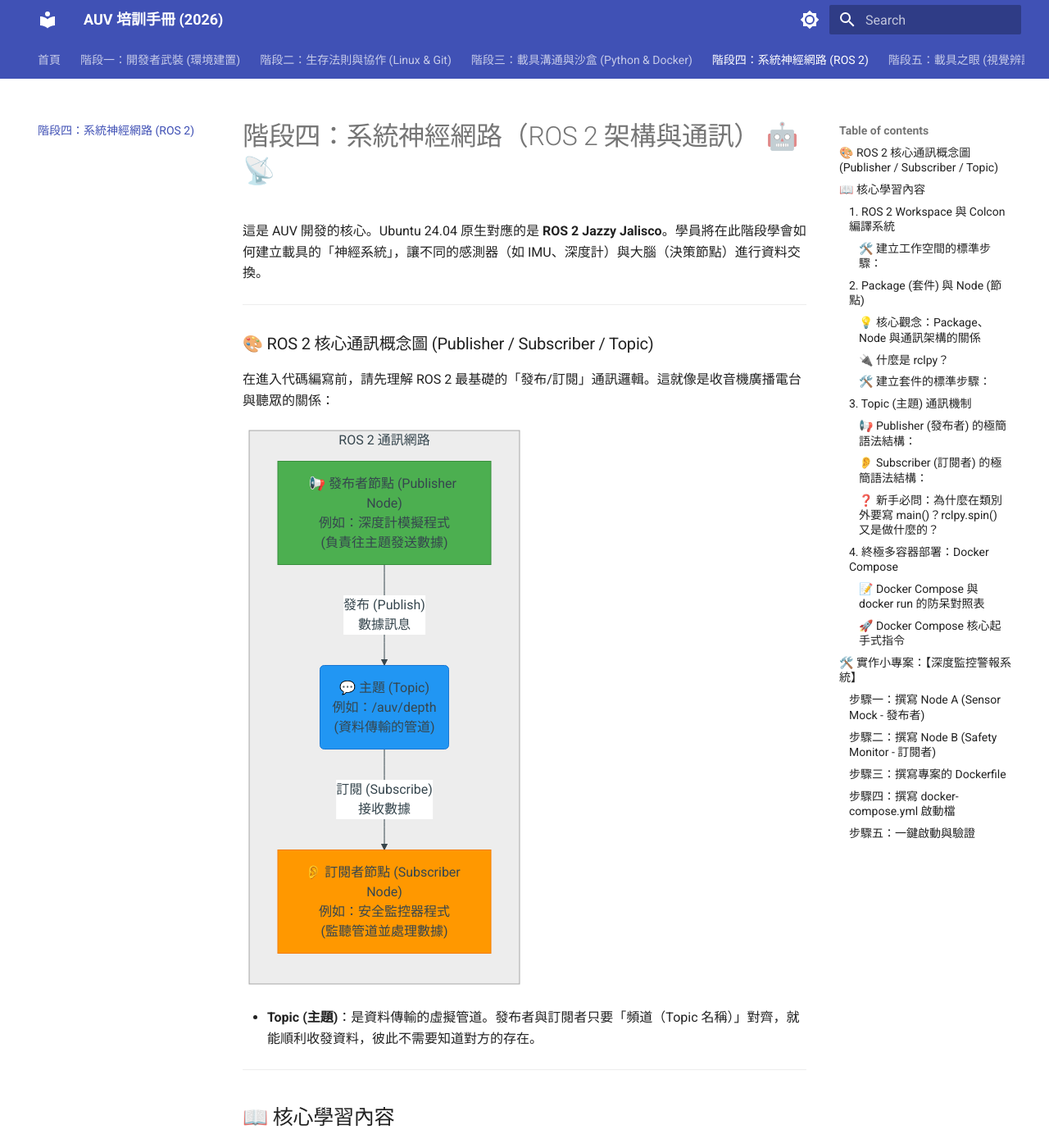
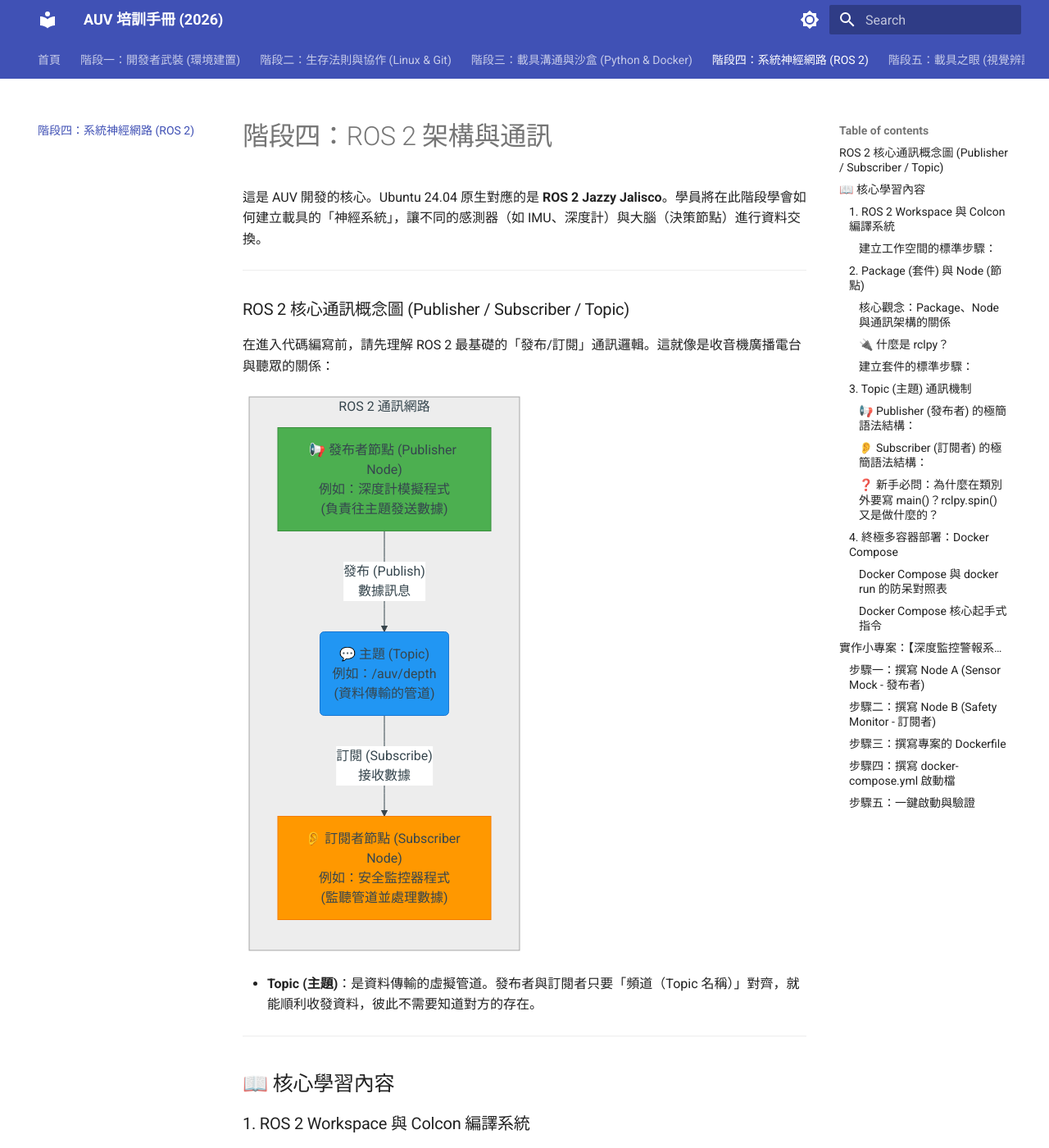
Before and after one commit to hereyougoai/auv-training-2026, an MkDocs documentation site: the page built from docs/stage4_ros2/index.md, in a window 1280 px wide and 1400 px high. Shown: the whole window at 82% size. Built offline with MkDocs 1.6.1 and Material for MkDocs 9.7.7, drawn with Linux system fonts in a browser that asks for light colours; some of the changed text lies outside the part shown.

Commit message:
docs: adjust headers formatting and remove emojis in Stage 1 and Stage 4

````diff
--- a/docs/stage4_ros2/index.md
+++ b/docs/stage4_ros2/index.md
@@ -1,10 +1,10 @@
-# 階段四：系統神經網路（ROS 2 架構與通訊） 🤖📡
+# 階段四：ROS 2 架構與通訊
 
 這是 AUV 開發的核心。Ubuntu 24.04 原生對應的是 **ROS 2 Jazzy Jalisco**。學員將在此階段學會如何建立載具的「神經系統」，讓不同的感測器（如 IMU、深度計）與大腦（決策節點）進行資料交換。
 
 ---
 
-### 🎨 ROS 2 核心通訊概念圖 (Publisher / Subscriber / Topic)
+### ROS 2 核心通訊概念圖 (Publisher / Subscriber / Topic)
 
 在進入代碼編寫前，請先理解 ROS 2 最基礎的「發布/訂閱」通訊邏輯。這就像是收音機廣播電台與聽眾的關係：
 
@@ -30,7 +30,7 @@ graph LR
 * **Workspace (工作空間)**：這是開發 ROS 2 專案的根目錄。我們所有的套件原始碼都必須放在名為 `src` 的子資料夾中。
 * **Colcon**：是 ROS 2 的專用編譯工具，它會掃描 `src` 目錄下的所有套件並自動進行編譯。
 
-#### 🛠️ 建立工作空間的標準步驟：
+####  建立工作空間的標準步驟：
 打開終端機，依序輸入以下指令：
 
 ```bash
@@ -52,7 +52,7 @@ source install/setup.bash
 * **Package (套件)**：是 ROS 2 程式碼的基本組織單位。您可以把套件想像成一個「功能抽屜」或「專案資料夾」，裡面包含設定檔（如 `package.xml`、`setup.py`）與多個執行檔。
 * **Node (節點)**：是真正運行的程式實體（進程）。一個節點就像是一個「負責特定工作的工人的程式」。例如：一個節點專門讀取 IMU 姿態，另一個節點專門輸出推進器 PWM 訊號。
 
-#### 💡 核心觀念：Package、Node 與通訊架構的關係
+#### 核心觀念：Package、Node 與通訊架構的關係
 
 很多新手會混淆這些名詞。請記住這個關係鏈：
 
@@ -68,7 +68,7 @@ source install/setup.bash
 在建立套件時，我們會宣告依賴 `rclpy`。
 `rclpy` 是 **ROS 2 Client Library for Python** 的縮寫。它是 ROS 2 官方為 Python 語言開發的 API 函式庫。所有我們在 Python 中呼叫的 ROS 2 功能（例如：建立節點、發布主題、計時器、日誌輸出等），都是透過 `import rclpy` 來調用的。
 
-#### 🛠️ 建立套件的標準步驟：
+#### 建立套件的標準步驟：
 ```bash
 # 1. 必須進入工作空間的 src 目錄下才能建立套件
 cd ~/auv_ws/src
@@ -188,7 +188,7 @@ if __name__ == '__main__':
 
 Docker Compose 就是為了解決這個問題而誕生的工具。它允許我們使用一份 `docker-compose.yml`（YAML 格式的純文字檔）來定義整個 AUV 系統的所有服務，然後**一鍵啟動**所有容器。
 
-#### 📝 Docker Compose 與 docker run 的防呆對照表
+#### Docker Compose 與 docker run 的防呆對照表
 
 | 需求情境 | docker run (手動終端機指令) | docker-compose.yml (自動化設定) |
 | :--- | :--- | :--- |
@@ -197,7 +197,7 @@ Docker Compose 就是為了解決這個問題而誕生的工具。它允許我
 | **硬體掛載** | `--device /dev/ttyUSB0` | `devices:`<br>&nbsp;&nbsp;`- "/dev/ttyUSB0:/dev/ttyUSB0"` |
 | **目錄掛載** | `-v $(pwd):/app` | `volumes:`<br>&nbsp;&nbsp;`- ./:/app` |
 
-#### 🚀 Docker Compose 核心起手式指令
+####  Docker Compose 核心起手式指令
 
 寫好設定檔後，所有的繁瑣啟動指令都化繁為簡：
 * **一鍵背景啟動所有服務**：
@@ -221,7 +221,7 @@ Docker Compose 就是為了解決這個問題而誕生的工具。它允許我
 
 ---
 
-## 🛠️ 實作小專案：【深度監控警報系統】
+## 實作小專案：【深度監控警報系統】
 
 編寫兩個 ROS 2 節點：**Node A** 負責模擬深度計發送數據，**Node B** 負責接收數據並在水深過深時發出警告。
 
````
Also changed, not shown: docs/stage1_env/index.md (+1 -1 lines).
